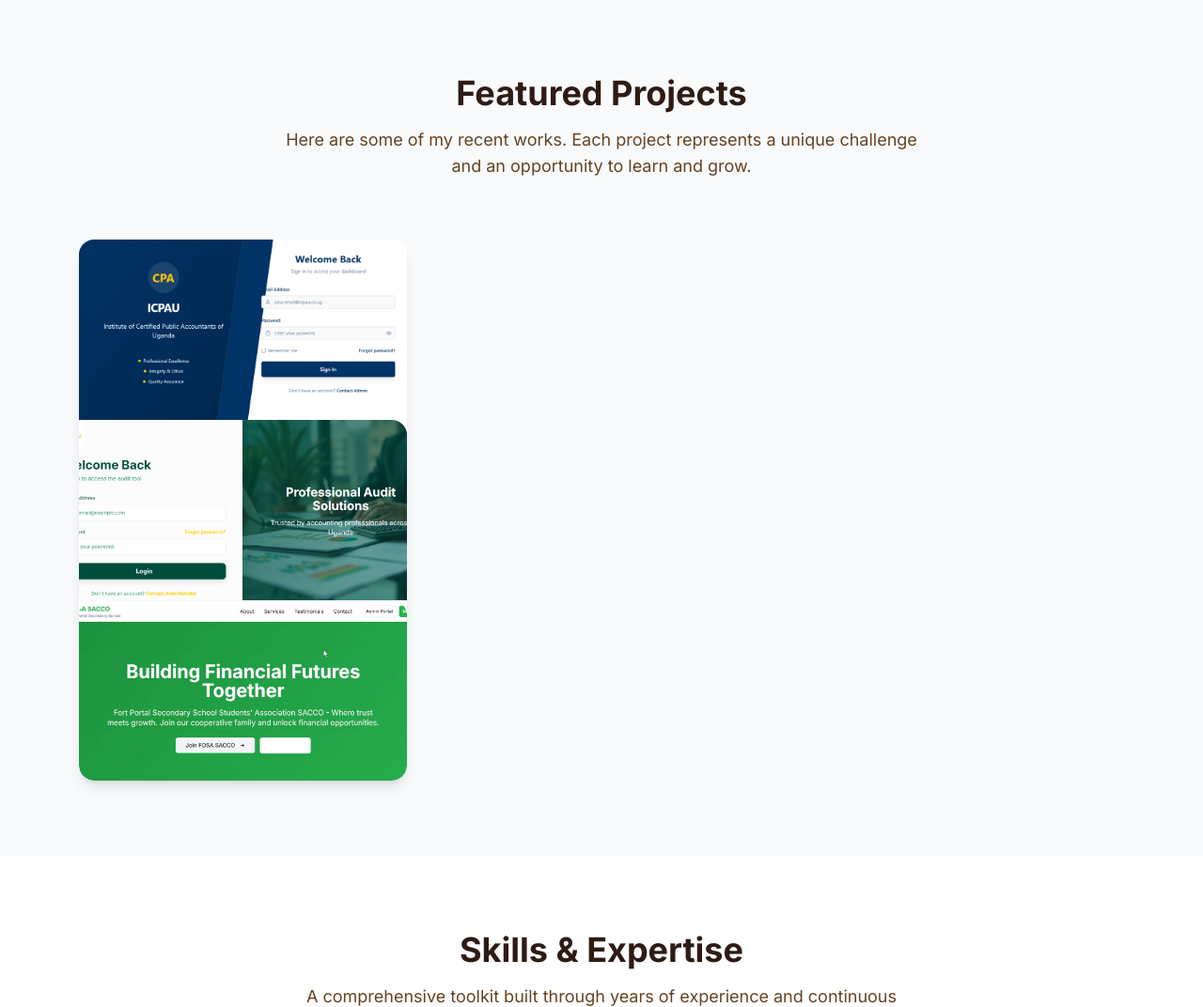
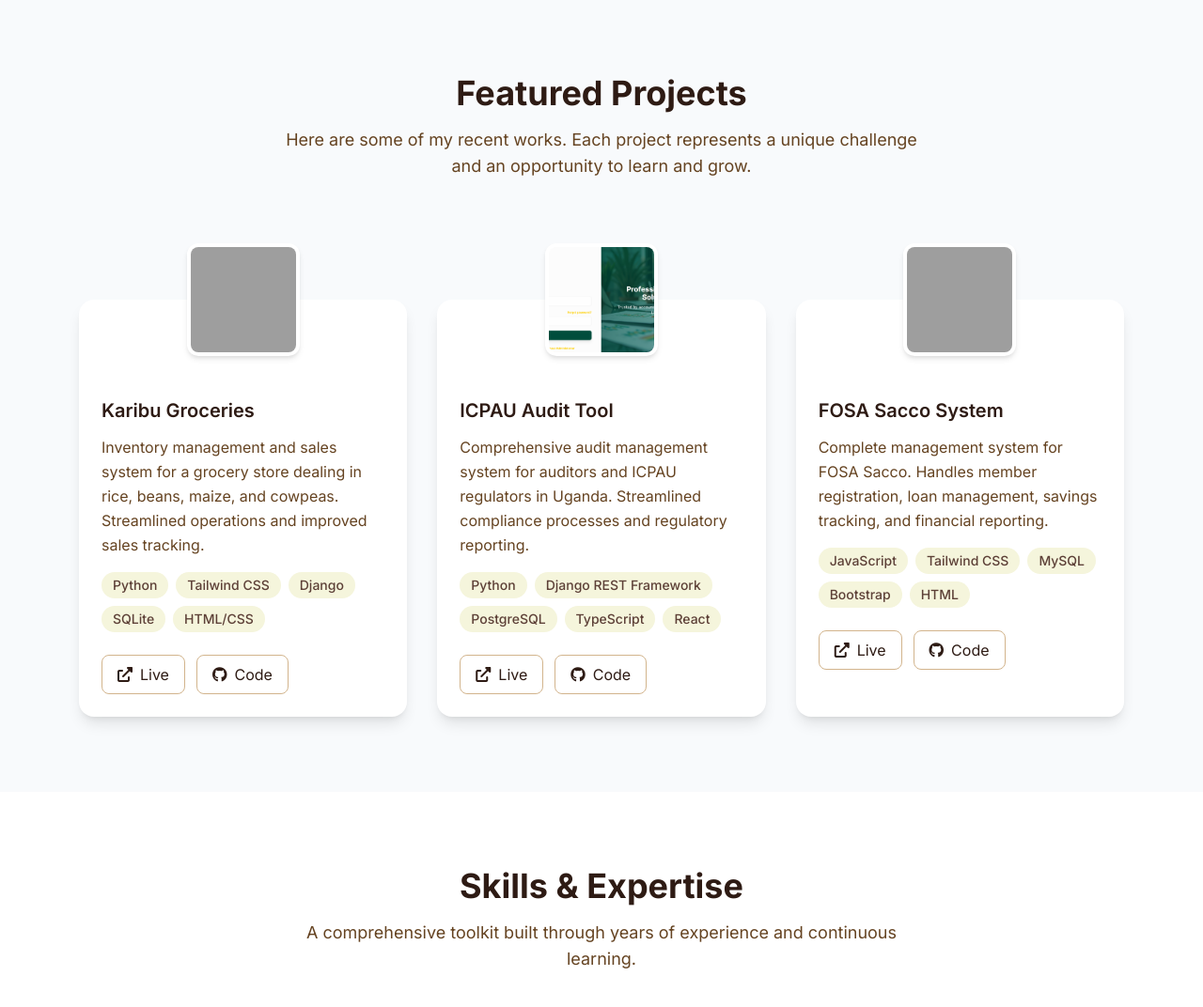
Before and after one commit to Lauryn-cloud-star/portfolio, a Flask app: page / in a window 1280 px wide. Shown: the part 1148-2220 px from the top of the page at 94% size. Run offline with Flask 3, Linux system fonts and the light colour scheme; some libraries are stand-ins or nearby versions; grey boxes are pictures that could not be loaded.

Commit message:
Update project cards with small overlay images

```diff
--- a/app.py
+++ b/app.py
@@ -43,7 +43,7 @@
         'live_url': '#',
         'code_url': 'https://github.com/Lauryn-cloud-star/final_project',
         'icon': 'shopping-cart',
-        'image': 'image.png'
+        'icon_image': 'icon-shop.png'
     },
     {
         'title': 'ICPAU Audit Tool',
@@ -52,7 +52,7 @@
         'live_url': '#',
         'code_url': '#',
         'icon': 'chart-bar',
-        'image': 'icpau.png'
+        'icon_image': 'icpau.png'
     },
     {
         'title': 'FOSA Sacco System',
@@ -61,7 +61,7 @@
         'live_url': '#',
         'code_url': 'https://github.com/Lauryn-cloud-star/grow-sacco-hub',
         'icon': 'university',
-        'image': 'fosa.png'
+        'icon_image': 'icon-bank.png'
     }
 ]
 
--- a/templates/index.html
+++ b/templates/index.html
@@ -36,45 +36,27 @@
         body { font-family: 'Inter', sans-serif; }
         .scroll-smooth { scroll-behavior: smooth; }
 
-        /* Image loading animation */
-        @keyframes imageLoadingPulse {
-            0% { background-position: 100% 50%; }
-            100% { background-position: 0 50%; }
-        }
-        .image-loading {
-            background: linear-gradient(90deg, #f3f4f6 0%, #e5e7eb 50%, #f3f4f6 100%);
-            background-size: 200% 100%;
-            animation: imageLoadingPulse 1.5s infinite;
-        }
-
         /* Project image container styles */
         .project-image-container {
-            position: relative;
+            width: 120px;
+            height: 120px;
+            border-radius: 12px;
             overflow: hidden;
+            margin: -60px auto 20px;
+            box-shadow: 0 4px 6px -1px rgba(0, 0, 0, 0.1), 0 2px 4px -1px rgba(0, 0, 0, 0.06);
+            border: 4px solid white;
+            background-color: white;
         }
 
         .project-image-container img {
-            transition: all 0.5s ease-in-out;
+            width: 100%;
+            height: 100%;
+            object-fit: cover;
+            transition: transform 0.3s ease-in-out;
         }
 
         .project-image-container:hover img {
-            transform: scale(1.08);
-        }
-
-        .project-image-container::after {
-            content: '';
-            position: absolute;
-            top: 0;
-            left: 0;
-            right: 0;
-            bottom: 0;
-            background: rgba(139, 69, 19, 0.1);
-            opacity: 0;
-            transition: all 0.3s ease-in-out;
-        }
-
-        .project-image-container:hover::after {
-            opacity: 1;
+            transform: scale(1.1);
         }
 
         .oval-image {
@@ -214,12 +196,12 @@
             </div>
             <div class="grid md:grid-cols-2 lg:grid-cols-3 gap-8">
                 {% for project in projects %}
-                <div class="bg-white rounded-2xl overflow-hidden shadow-lg hover:shadow-2xl transition-all duration-300 hover:-translate-y-2">
-                    <div class="h-48 project-image-container image-loading">
-                        <img src="{{ url_for('static', filename='images/' + project.image) }}"
+                <div class="bg-white rounded-2xl overflow-visible shadow-lg hover:shadow-2xl transition-all duration-300 hover:-translate-y-2 mt-16">
+                    <div class="project-image-container">
+                        <img src="{{ url_for('static', filename='images/' + project.icon_image) }}"
                              alt="{{ project.title }}"
-                             class="w-full h-full object-cover"
-                             onload="this.parentElement.classList.remove('image-loading')">
+                             class="w-full h-full object-cover">
+                    </div>
                     <div class="p-6">
                         <h3 class="text-xl font-semibold text-brown-900 mb-3">{{ project.title }}</h3>
                         <p class="text-brown-600 mb-4 leading-relaxed">{{ project.description }}</p>
```
